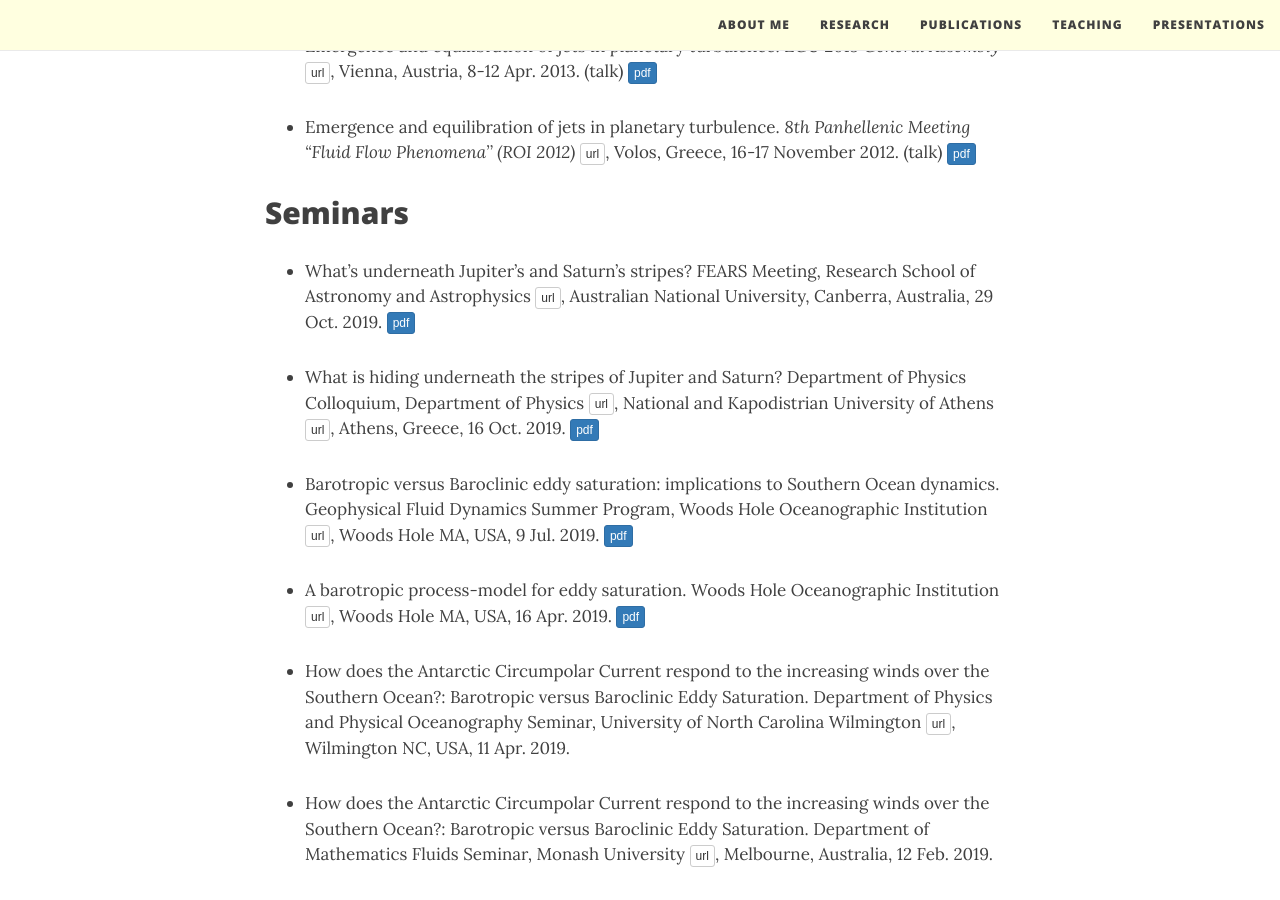
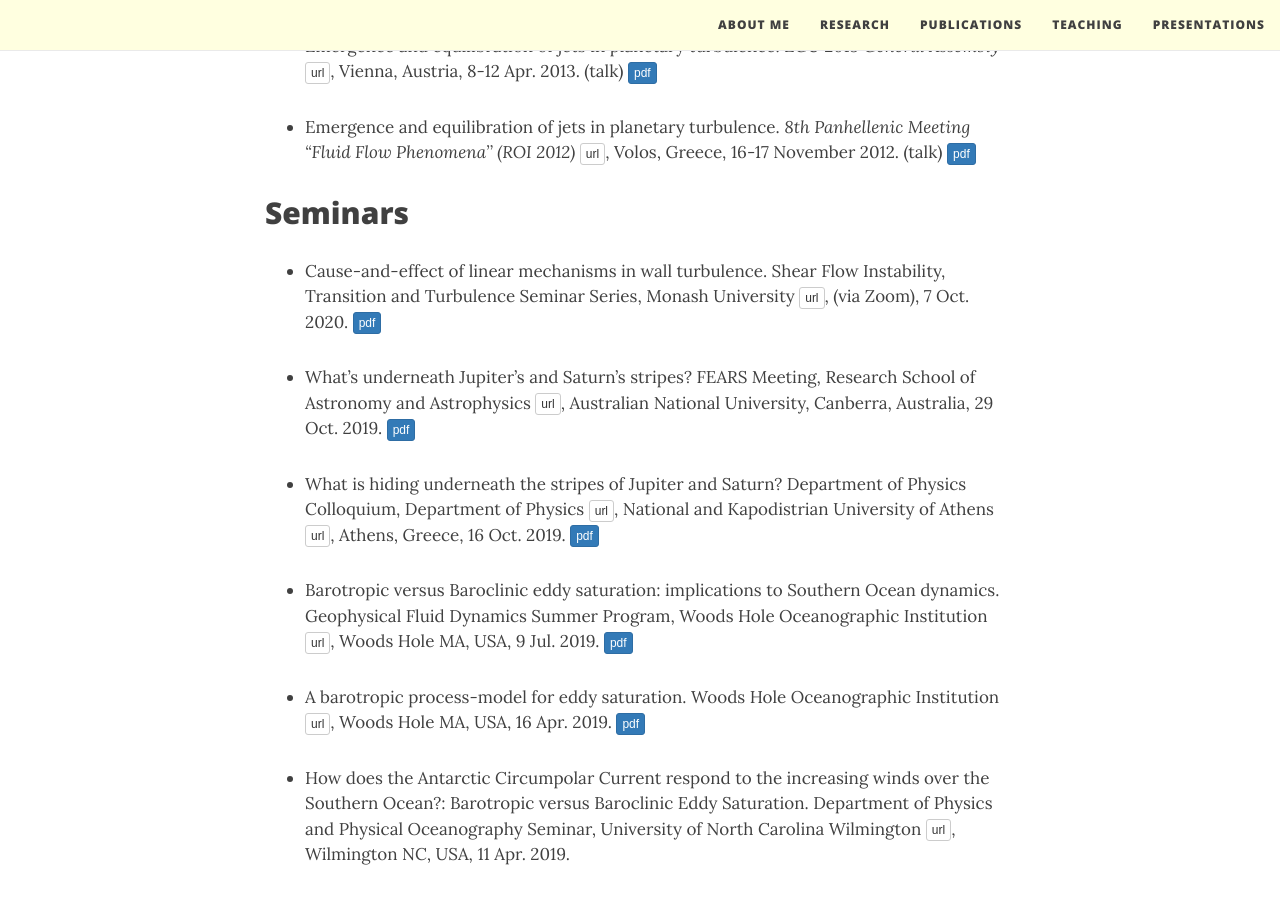
Before and after one commit to navidcy/navidcy.github.io, a Jekyll site: the page built from presentations.md, in a window 1280 px wide and 900 px high, scrolled down 1639 px. Built offline with Jekyll 4.4.1, drawn with Linux system fonts in a browser that asks for light colours; nearby versions of some CDN libraries.

Commit message:
adds cause-effect Monash Oct 2020 presentation

```diff
--- a/presentations.md
+++ b/presentations.md
@@ -42,6 +42,8 @@ title: Presentations
 
 ## Seminars
 
+- Cause-and-effect of linear mechanisms in wall turbulence. Shear Flow Instability, Transition and Turbulence Seminar Series, Monash University [<span class="btn btn-default btn-xs{{end}}" style="font-family:sans-serif;">url</span>][Monash-site]{:target="_blank"}, (via Zoom), 7 Oct. 2020. [<span class="btn btn-primary btn-xs{{end}}" style="font-family:sans-serif;">pdf</span>][Monash_Oct2020]
+
 - What's underneath Jupiter's and  Saturn's stripes? FEARS Meeting, Research School of Astronomy and Astrophysics [<span class="btn btn-default btn-xs{{end}}" style="font-family:sans-serif;">url</span>][RSAA-site]{:target="_blank"}, Australian National University, Canberra, Australia, 29 Oct. 2019. [<span class="btn btn-primary btn-xs{{end}}" style="font-family:sans-serif;">pdf</span>][RSAA-Oct2019]
 
 - What is hiding underneath the stripes of Jupiter and Saturn? Department of Physics Colloquium, Department of Physics [<span class="btn btn-default btn-xs{{end}}" style="font-family:sans-serif;">url</span>][PhysUoA-site]{:target="_blank"}, National and Kapodistrian University of Athens [<span class="btn btn-default btn-xs{{end}}" style="font-family:sans-serif;">url</span>][UoA-site]{:target="_blank"}, Athens, Greece, 16 Oct. 2019. [<span class="btn btn-primary btn-xs{{end}}" style="font-family:sans-serif;">pdf</span>][UoA-Oct2019]
@@ -80,6 +82,7 @@ title: Presentations
 
 - Verification of the predictions of SSST in nonlinear simulations. 2nd  Meeting of "Zonal Jets and Eddies" team, International Space Science Institute (ISSI) [<span class="btn btn-default btn-xs{{end}}" style="font-family:sans-serif;">url</span>][ISSI-site]{:target="_blank"}, Bern, Switzerland, 2-5 Apr. 2013. [<span class="btn btn-primary btn-xs{{end}}" style="font-family:sans-serif;">pdf</span>][ISSI_Apr2013]
 
+[Monash_Oct2020]: Monash-ShearTurbulence-Oct2020.pdf
 [OSM_Feb2020]: OSM_Feb2020-poster.pdf
 [CLEx-Nov2019]: CLEX-SouthernOcean_Nov2019.pdf
 [RSAA-Oct2019]: RSAA-MagneticViscosity_Oct2019.pdf
```
